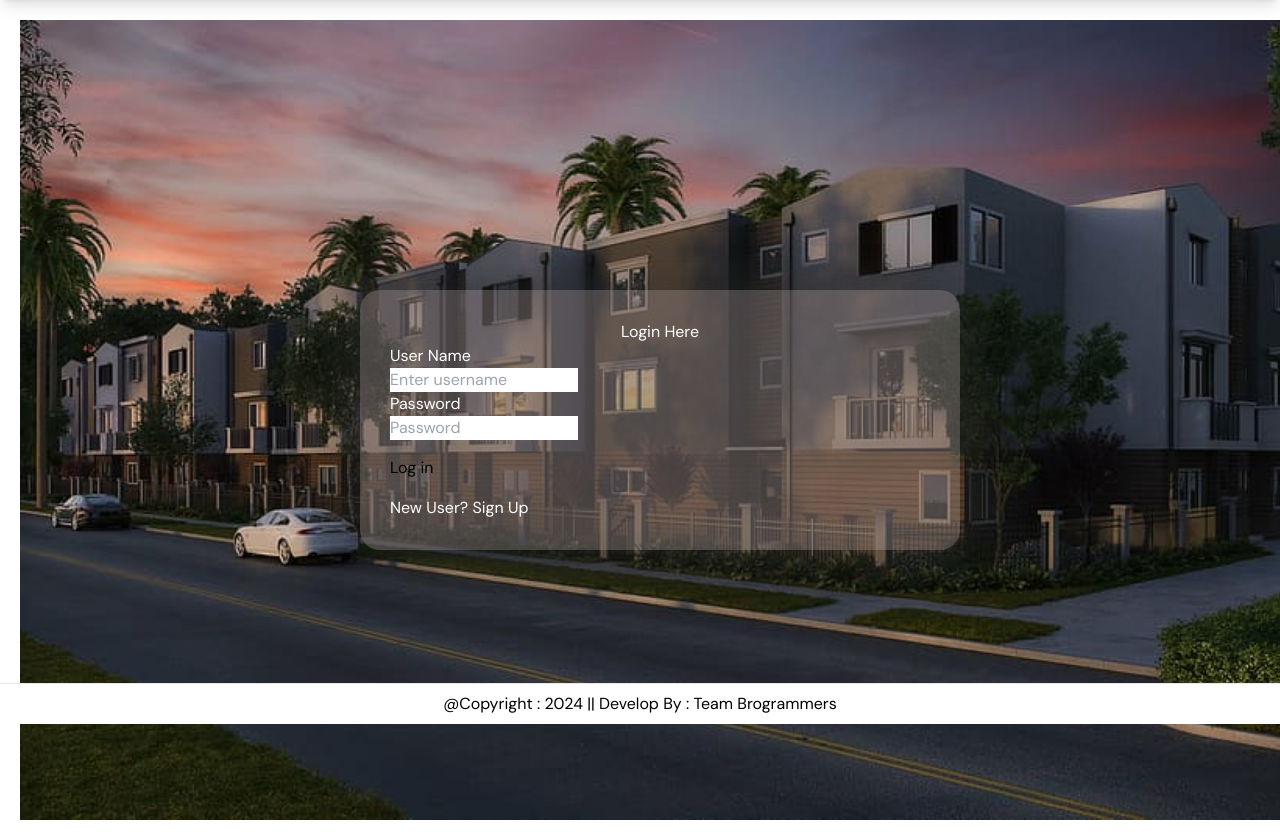
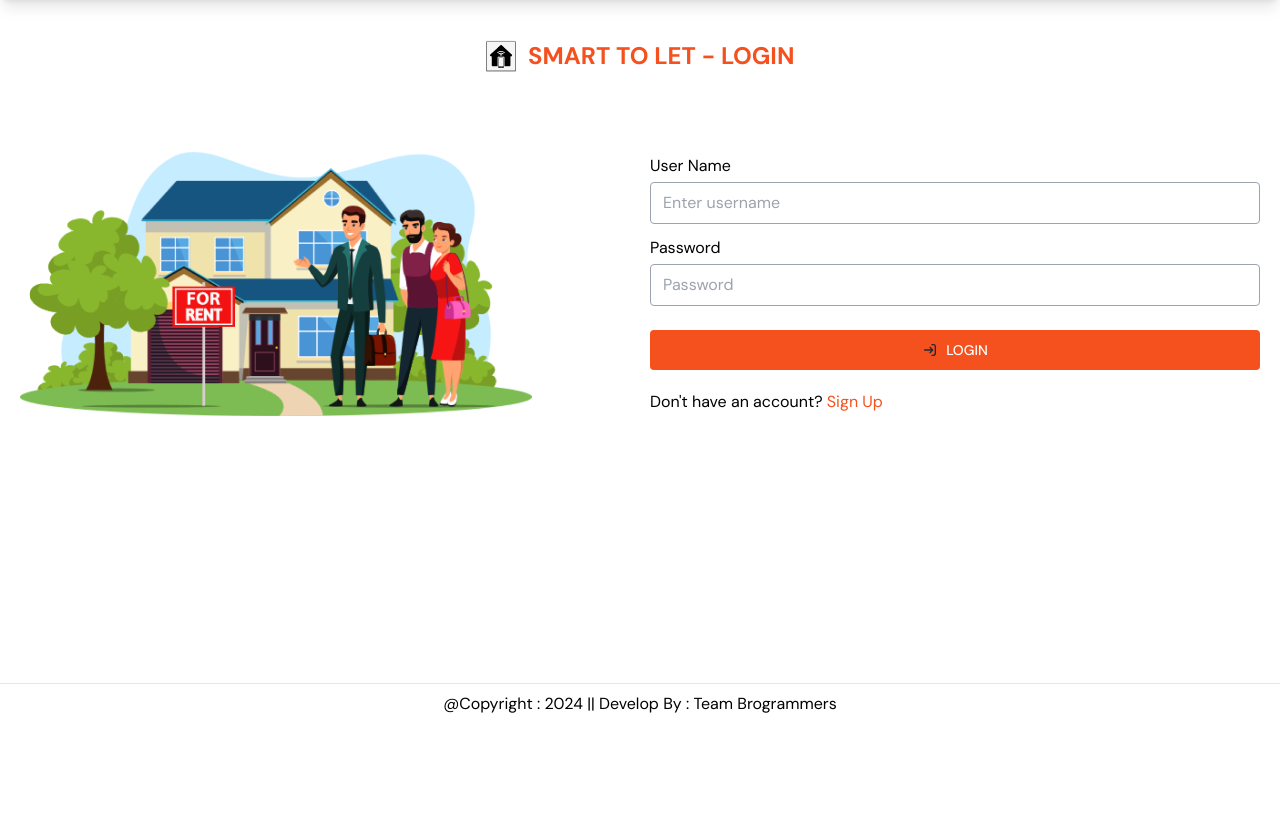
Before and after one commit to mrdel56/smart-to-let-system, a Django app: page /login in a window 1280 px wide. Shown: the part 76-916 px from the top of the page. After the commit the page ends 789 px from the top, so only its background shows below. Run offline with Django 5.2, Linux system fonts and the light colour scheme; some libraries are stand-ins or nearby versions.

Commit message:
fix: login page ui changed

```diff
--- a/templates/Login.html
+++ b/templates/Login.html
@@ -4,39 +4,108 @@
 {% block title %}Login{% endblock %}
 
 {% block CSS/main.css %}
-<link href="https://cdn.jsdelivr.net/npm/bootstrap@5.0.2/dist/css/bootstrap.min.css" rel="stylesheet" integrity="sha384-EVSTQN3/azprG1Anm3QDgpJLIm9Nao0Yz1ztcQTwFspd3yD65VohhpuuCOmLASjC" crossorigin="anonymous">
-<link rel="stylesheet" href="{% static 'CSS/main.css' %}">
+
 {% endblock %}
 
 {% block content %}
 
-<div class="login-container">
-  <div class="row">
-    <div class="login">
-      <h3 class="text-black text-center text-white">Login Here</h3>
+<div class="">
+  <div class="">
+    <div class="">
+      {% comment %} <h3 class="">Login Here</h3> {% endcomment %}
+
 
       {% for message in  messages%}
-      <div class="alert alert-{{message.tags}} alert-dismissible fade show text-center" role="alert">
+      {% comment %} <div class="alert alert-{{message.tags}} alert-dismissible fade show text-center" role="alert">
         <strong>{{message}}</strong>
         <button type="button" class="btn-close" data-bs-dismiss="alert" aria-label="Close"></button>
+      </div> {% endcomment %}
+
+      <div id="toast-warning" class="flex items-center w-full max-w-xs p-4 text-gray-500 bg-white rounded-lg shadow dark:text-gray-400 dark:bg-gray-800 fixed bottom-12 left-5" role="alert">
+      <div class="inline-flex items-center justify-center flex-shrink-0 w-8 h-8 text-orange-500 bg-orange-100 rounded-lg dark:bg-orange-700 dark:text-orange-200">
+         <svg class="w-5 h-5" aria-hidden="true" xmlns="http://www.w3.org/2000/svg" fill="currentColor" viewBox="0 0 20 20">
+          <path d="M10 .5a9.5 9.5 0 1 0 9.5 9.5A9.51 9.51 0 0 0 10 .5Zm3.707 8.207-4 4a1 1 0 0 1-1.414 0l-2-2a1 1 0 0 1 1.414-1.414L9 10.586l3.293-3.293a1 1 0 0 1 1.414 1.414Z" />
+        </svg>
+        <span class="sr-only">Warning icon</span>
       </div>
+      <div class="ms-3 text-sm font-normal">{{ message }}</div>
+      <button type="button" class="ms-auto -mx-1.5 -my-1.5 bg-white text-gray-400 hover:text-gray-900 rounded-lg focus:ring-2 focus:ring-gray-300 p-1.5 hover:bg-gray-100 inline-flex items-center justify-center h-8 w-8 dark:text-gray-500 dark:hover:text-white dark:bg-gray-800 dark:hover:bg-gray-700" data-dismiss-target="#toast-warning" aria-label="Close">
+        <span class="sr-only">Close</span>
+        <svg class="w-3 h-3" aria-hidden="true" xmlns="http://www.w3.org/2000/svg" fill="none" viewBox="0 0 14 14">
+          <path stroke="currentColor" stroke-linecap="round" stroke-linejoin="round" stroke-width="2" d="m1 1 6 6m0 0 6 6M7 7l6-6M7 7l-6 6" />
+        </svg>
+      </button>
+    </div>
+
       {% endfor %}
 
-      <form action="/login" method="post">
+
+
+       <div class="flex justify-center py-5 ">
+          <a href="/" class="flex items-center space-x-3 rtl:space-x-reverse">
+          <img src="{% static '/images/logo.png' %}" class="h-8" alt="Flowbite Logo" />
+          <span class="self-center text-xl sm:text-2xl text-[#f4511f] font-bold whitespace-nowrap ">SMART TO LET - LOGIN</span>
+        </a>
+      </div>
+
+
+      {% comment %} new ui start {% endcomment %}
+
+      <div class="grid grid-cols-1 md:grid-cols-2 h-96 items-center gap-5">
+
+        <div>
+
+          <img src="{% static '/images/login_vector.png' %}"   alt="">
+
+        </div>
+
+        <div>
+            <form class="flex flex-col gap-3" action="/login" method="post">
         {% csrf_token %}
-        <label class="text-white">User Name</label>
-        <div class="form-group">
-          <input type="text" class="form-control" placeholder="Enter username" name="username"  Required>
+
+
+        <div>
+           <label for="username" >User Name</label>
+        <div class="mt-1">
+          <input id="username" type="text" class="border border-gray-400 px-3 py-2 rounded outline-none focus:border focus:border-[#F4511E] w-full " placeholder="Enter username" name="username"  Required>
         </div>
-        <label class="text-white">Password</label>
-        <div class="form-group">
-          <input type="password" class="form-control" placeholder="Password" name="password" Required>
         </div>
-          <div class="d-grid gap-2 mt-4">
-          <button class="btn btn-primary fw-bold" type="submit">Log in</button>
-          </div>
+
+
+
+        <div>
+           <label for="password" class="">Password</label>
+        <div class="mt-1">
+          <input id="password" type="password" class="border border-gray-400 px-3 py-2 rounded outline-none focus:border focus:border-[#F4511E] w-full "  placeholder="Password" name="password" Required>
+        </div>
+        </div>
+
+
+          {% comment %} <button class="btn btn-primary fw-bold" type="submit">Log in</button> {% endcomment %}
+
+           <button type="submit" class="mt-3 text-white bg-[#F4511E] hover:bg-[#F4511E]/90  font-medium rounded text-xs sm:text-sm sm:px-5 px-3 py-2.5 text-center inline-flex items-center w-full flex justify-center  ">
+  <svg class="w-4 h-4 me-2 text-gray-800 dark:text-white" aria-hidden="true" xmlns="http://www.w3.org/2000/svg" width="24" height="24" fill="none" viewBox="0 0 24 24">
+  <path stroke="currentColor" stroke-linecap="round" stroke-linejoin="round" stroke-width="2" d="M16 12H4m12 0-4 4m4-4-4-4m3-4h2a3 3 0 0 1 3 3v10a3 3 0 0 1-3 3h-2"/>
+</svg>
+
+      LOGIN
+      </button>
+
       </form>
-      <p class="fs-6 fw-bold text-white mt-4">New User? <a class="text-warning" href="signup">Sign Up</a></p>
+
+
+
+      <p class="mt-5">
+        Don't have an account? <a href="/signup" class="text-[#F4511E]">Sign Up</a>
+      </p>
+
+        </div>
+
+      </div>
+
+
+      {% comment %} new ui end {% endcomment %}
+
 
     </div>
   </div>
```
Also changed, not shown: templates/home.html (+23 -5 lines), static/images/login_vector.png (added).
